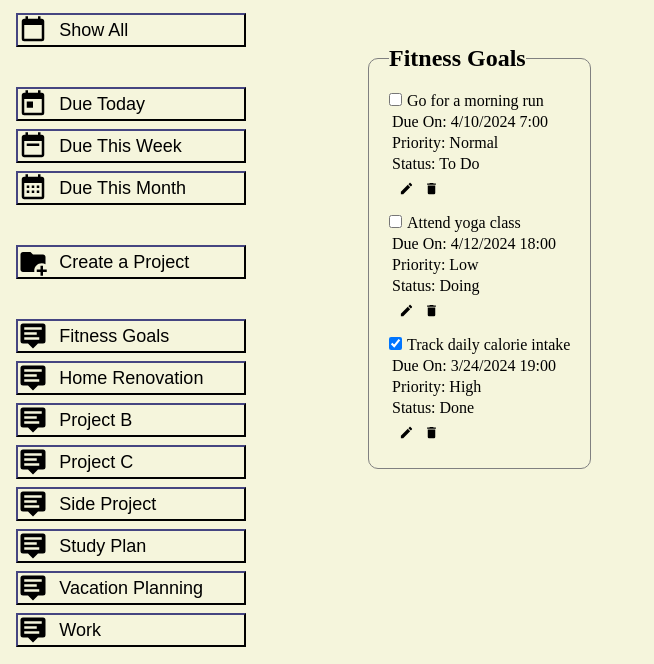
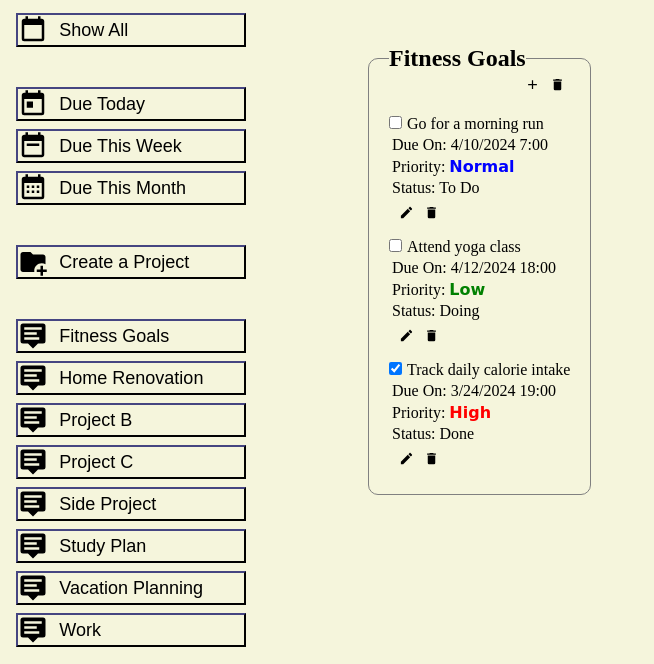
Before and after one commit to shuyax/to_do_list, a website built with webpack: page src/index.html in a window 1280 px wide. Both pictures are taken after a click on the button "Fitness Goals". Shown: the part 123-787 px from the top of the page, without its empty margins (0-654 px from the left). Built offline with nearby package versions, Linux system fonts and the light colour scheme.

Commit message:
Add delete button and add button in each project card; change the priority text style and change the priority text color based on the value

```diff
--- a/src/index.js
+++ b/src/index.js
@@ -158,7 +158,6 @@ function createProjectFromValidForm(){
     const status = document.querySelector('input[name="status"]:checked')
     const project_name = document.getElementById('project-name')
     if (projectCreationFormValidation() == true) {
-
         if (description.value != ''){
             const newProject = new Project.Project(project_name.value)
             if (priority == null) {
@@ -288,6 +287,24 @@ function createProjectCard(project,isDashboard,projectIndex){
     project_name.value = project.projectName
     project_name.textContent = project.projectName
     card.appendChild(project_name)
+
+    // Edit a project buttons: add button and delete button
+    const edit_buttons = document.createElement('div')
+    edit_buttons.classList.add('edit_project_buttons')
+    card.appendChild(edit_buttons)
+
+    // Add a new to do task button
+    const add_button = document.createElement('button')
+    add_button.classList.add('add_new_to_do')
+    add_button.innerHTML = '<svg xmlns="http://www.w3.org/2000/svg" viewBox="0 0 24 24" height="15px" width="15px"><title>plus</title><path d="M19,13H13V19H11V13H5V11H11V5H13V11H19V13Z" /></svg>'
+    edit_buttons.appendChild(add_button)
+
+    // Delete the project button
+    const delete_button = document.createElement('button')
+    delete_button.classList.add('delete_project')
+    delete_button.innerHTML = '<svg xmlns="http://www.w3.org/2000/svg" viewBox="0 0 24 24" height="15px" width="15px"><title>delete</title><path d="M19,4H15.5L14.5,3H9.5L8.5,4H5V6H19M6,19A2,2 0 0,0 8,21H16A2,2 0 0,0 18,19V7H6V19Z" /></svg>'
+    edit_buttons.appendChild(delete_button)
+
     const ul = document.createElement('ul')
     ul.classList.add('project_to_dos')
     let taskIndex = 0
@@ -363,6 +380,16 @@ function createToDoLabel(project_task,isDashboard,projectIndex,taskIndex) {
     } else {
         const due_date_time = formatDueDateTime(project_task.due_date_time)
         const priority = project_task.priority[0].toUpperCase() + project_task.priority.substring(1)
+        let priority_color = ''
+        let priority_font = 'font-family: cursive, Chalkduster, fantasy'
+        let priority_weight = 'bold'
+        if (priority == 'High') {
+            priority_color = 'red'
+        } else if (priority == 'Normal') {
+            priority_color = 'blue'
+        } else if (priority == 'Low') {
+            priority_color = 'green'
+        }
         let to_do_status
         if (project_task.to_do_status == 'to_do'){
             to_do_status = 'To Do'
@@ -374,7 +401,7 @@ function createToDoLabel(project_task,isDashboard,projectIndex,taskIndex) {
         label.innerHTML =
         project_task.description +
         '<div>' + 'Due On: ' + due_date_time + '</div>' +
-        '<div>' + 'Priority: ' + priority + '</div>' +
+        '<div>' + 'Priority: ' + `<span style="color: ${priority_color}; ${priority_font};font-weight: ${priority_weight}" >` + priority + '</span>' + '</div>' +
         '<div class="status">' + 'Status: ' + to_do_status + '</div>';
     }
     return label
@@ -387,13 +414,10 @@ function createDeleteButton(to_do_description){
     delete_button.addEventListener('click', () => {
         const result = confirm('Do you want to delete this task?')
         if (result == true){
-            console.log(projects)
             const target_project_name = to_do_description.parentElement.parentElement.parentElement.firstChild.value
             const target_project = searchProject(target_project_name)
             target_project.deleteToDo(to_do_description.value)
-            console.log(projects)
             displayProjectsWithToDos(projects,true)
-            // displayAllProjectsEvent(projects)
         }
     })
     return delete_button
@@ -414,7 +438,6 @@ function openEditToDoDialog(project_task,to_do_description){
     const dialog = document.querySelector(".add-a-project")
     dialog.showModal();
     const target_project_name = to_do_description.parentElement.parentElement.parentElement.firstChild.value
-
     const project_name = dialog.querySelector('#project-name')
     const description = dialog.querySelector('#to-do-description')
     const due = dialog.querySelector('#to-do-due')
@@ -435,7 +458,6 @@ function openEditToDoDialog(project_task,to_do_description){
             status_button.checked = true
         }
     })
-
     dialog.dataset.projectName = project_name.value
     dialog.dataset.projectDescription = description.value
 
--- a/src/project.js
+++ b/src/project.js
@@ -107,6 +107,7 @@ export class Project {
         }
     }
 
+
 }
 
 export function toCapitalized(value){
--- a/src/style.css
+++ b/src/style.css
@@ -105,7 +105,7 @@ legend {
     gap: 10px;
 }
 
-input, label, .editBtn, .deleteBtn {
+input, label, .editBtn, .deleteBtn, .add_new_to_do, .delete_project {
     padding: 5px;
     align-self: center;
 }
@@ -136,7 +136,7 @@ label > div {
     gap: 20px;
 }
 
-.editBtn, .deleteBtn {
+.editBtn, .deleteBtn, .add_new_to_do, .delete_project {
     border: none;
     color: grey;
 }
@@ -146,3 +146,18 @@ label > div {
 .deleteBtn:hover::after {
     content: 'delete';
 }
+
+.add_new_to_do:hover::after {
+    content: 'add a new to do task';
+}
+
+.delete_project:hover::after {
+    content: 'delete the project';
+}
+
+.edit_project_buttons {
+    align-self: self-end;
+    margin-top: -20px;
+    margin-bottom: 10px;
+
+}
```
